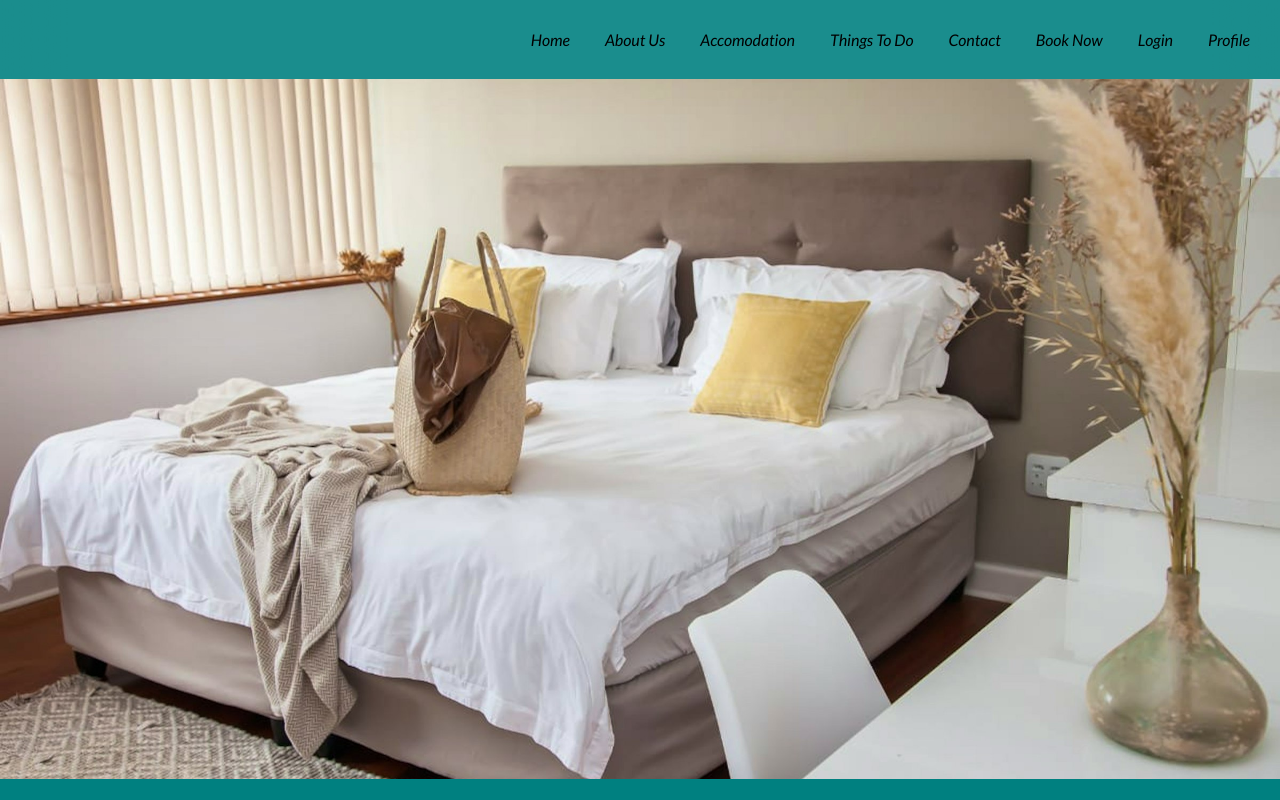
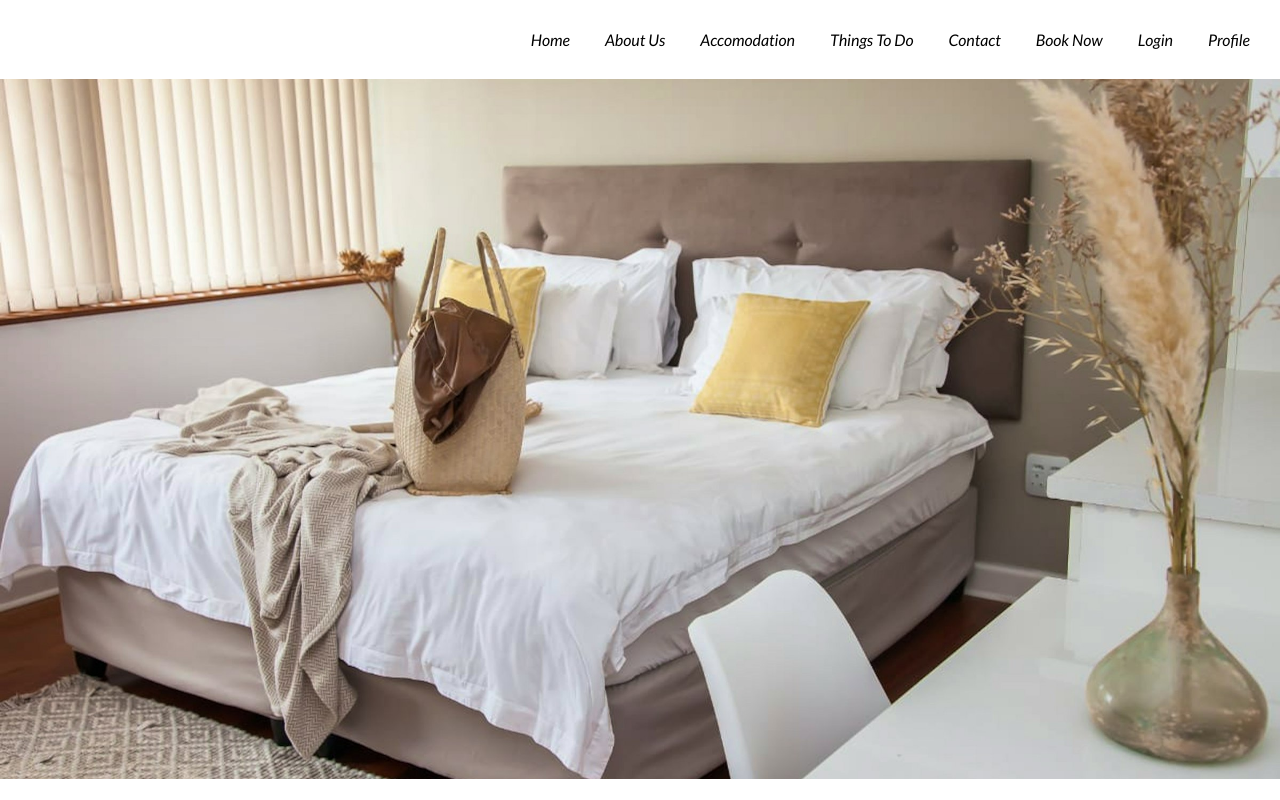
Before and after one commit to Starmarkus/Avanti-Lodge, a plain HTML site: page index.html in a window 1280 px wide. Shown: the top 800 px of the page. Drawn offline with Linux system fonts and the light colour scheme.

Commit message:
background changed

```diff
--- a/Styling/sharedCSS.css
+++ b/Styling/sharedCSS.css
@@ -37,7 +37,6 @@ a {
 body {
     margin: 0;
     font-family: Arial, sans-serif;
-    background-color: teal;
   }
 
   nav {
```
